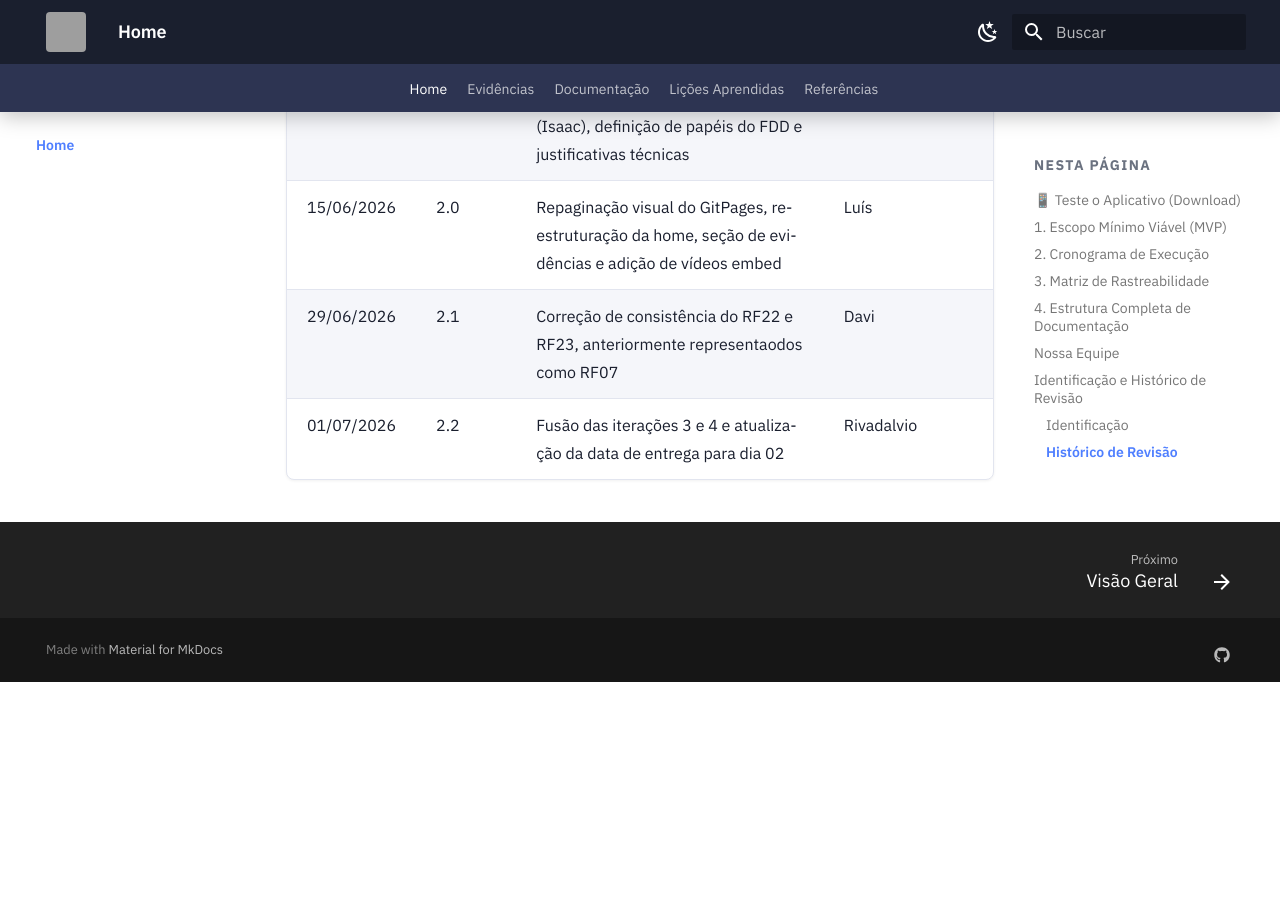
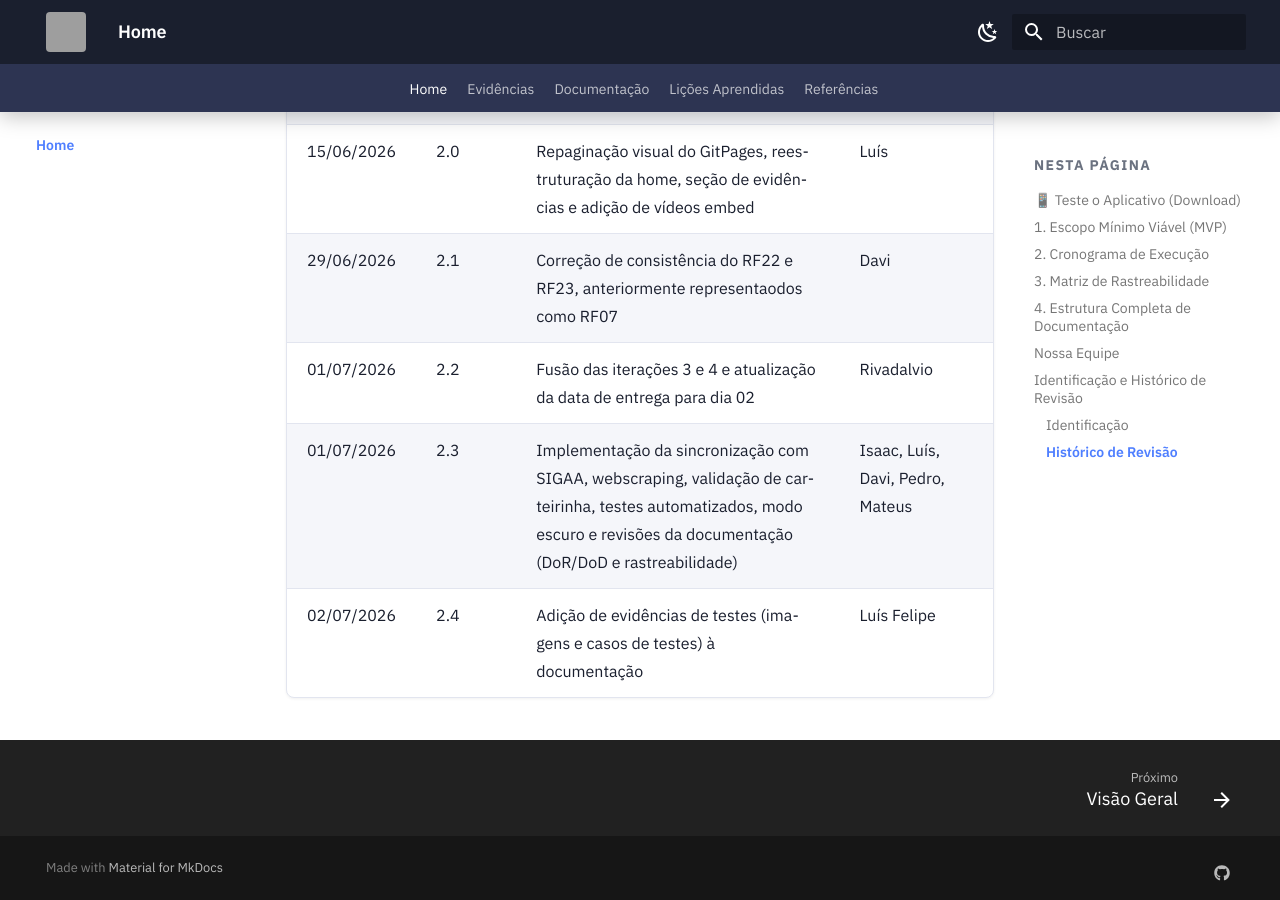
Before and after one commit to mdsreq-fga-unb/REQ-2026.1-T02-UnB-App, an MkDocs documentation site: the page built from docs/index.md, in a window 1280 px wide and 900 px high, scrolled down 8488 px. Built offline with MkDocs 1.6.1 and Material for MkDocs 9.7.7, drawn with Linux system fonts in a browser that asks for light colours; before the commit the page ends 9170 px from its top, so only the background shows below that; grey boxes are pictures that could not be loaded.

Commit message:
feat: atualiza histórico de revisão do documento

```diff
--- a/docs/index.md
+++ b/docs/index.md
@@ -174,3 +174,5 @@ Acompanhamento das iterações do desenvolvimento FDD.
 | 15/06/2026 | 2.0 | Repaginação visual do GitPages, reestruturação da home, seção de evidências e adição de vídeos embed | Luís |
 | 29/06/2026 | 2.1 | Correção de consistência do RF22 e RF23, anteriormente representaodos como RF07 | Davi |
 | 01/07/2026 | 2.2 | Fusão das iterações 3 e 4 e atualização da data de entrega para dia 02| Rivadalvio |
+| 01/07/2026 | 2.3 | Implementação da sincronização com SIGAA, webscraping, validação de carteirinha, testes automatizados, modo escuro e revisões da documentação (DoR/DoD e rastreabilidade) | Isaac, Luís, Davi, Pedro, Mateus |
+| 02/07/2026 | 2.4 | Adição de evidências de testes (imagens e casos de testes) à documentação | Luís Felipe |
```
